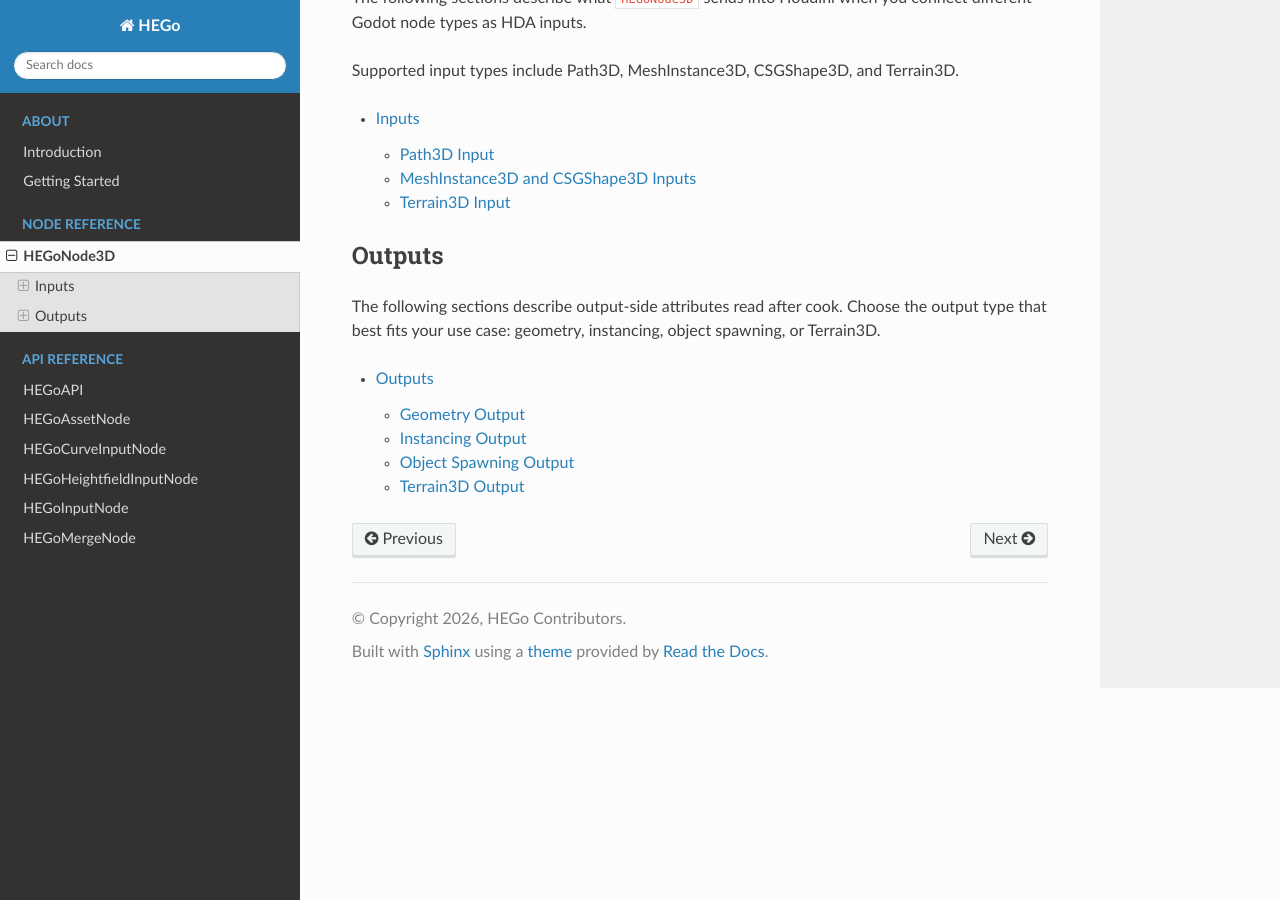
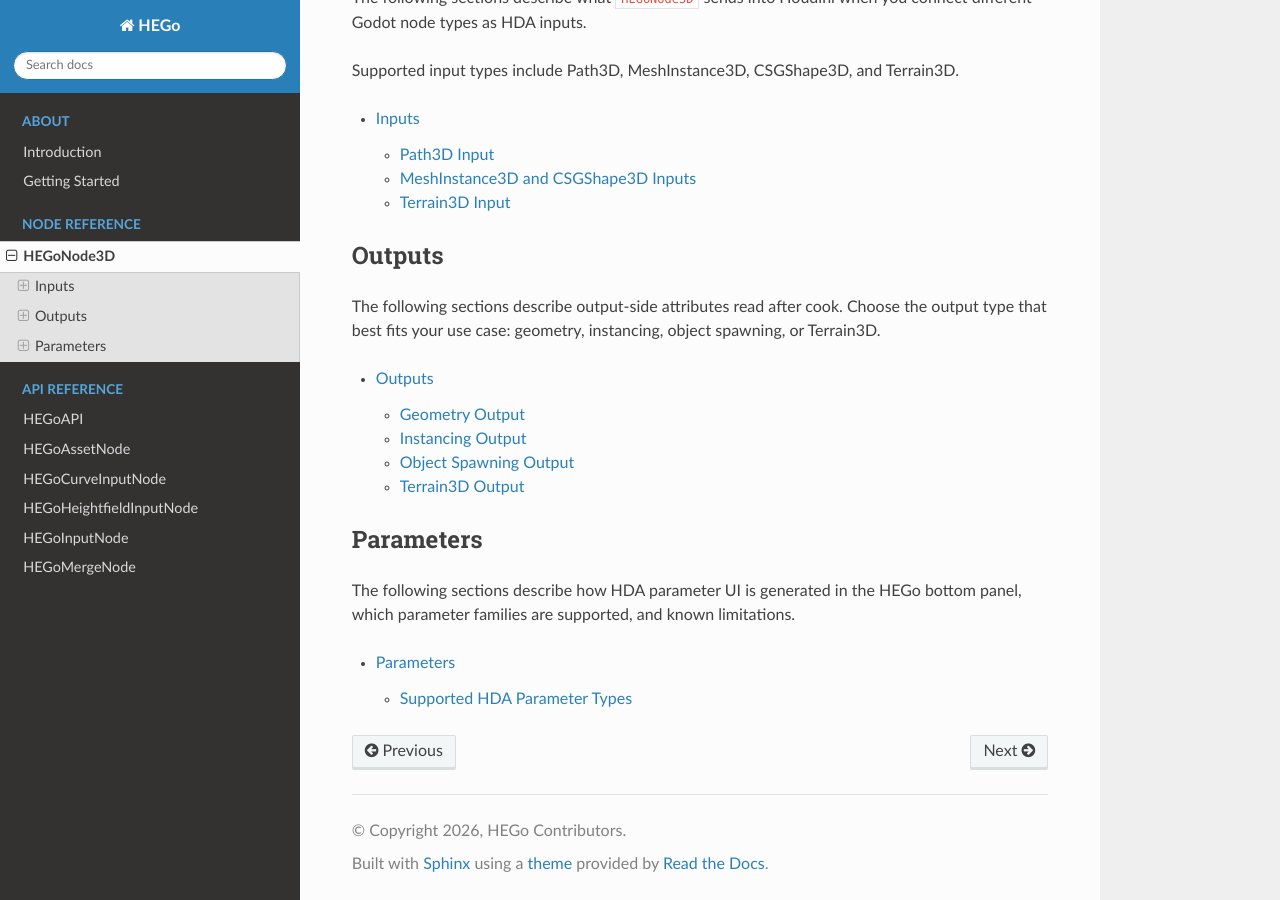
Before and after one commit to peterprickarz/hego, a Sphinx documentation site: the page built from docs/node_reference/hego_node_3d.rst, in a window 1280 px wide and 900 px high, scrolled down 754 px. Built offline with Sphinx 7.4.7 and the Read the Docs theme 3.1.0, drawn with Linux system fonts in a browser that asks for light colours.

Commit message:
Fixed documentation issues + added page for supported parameter UI

```diff
--- a/docs/classes/class_hegoassetnode.rst
+++ b/docs/classes/class_hegoassetnode.rst
@@ -164,7 +164,7 @@
 
 Poll :ref:`HEGoAPI.poll_cook_state()<class_HEGoAPI_method_poll_cook_state>` once per frame to detect completion:
 
-.. code-block:: gdscript
+::
 
     hego_asset_node.cook_async()
     while HEGoAPI.get_singleton().poll_cook_state() > 3:
--- a/docs/node_reference/hego_node_3d.rst
+++ b/docs/node_reference/hego_node_3d.rst
@@ -47,3 +47,14 @@
    :maxdepth: 2
 
    outputs/index
+
+Parameters
+----------
+
+The following sections describe how HDA parameter UI is generated in the HEGo bottom panel,
+which parameter families are supported, and known limitations.
+
+.. toctree::
+   :maxdepth: 2
+
+   parameters/index
--- /dev/null
+++ b/docs/node_reference/parameters/index.rst
@@ -0,0 +1,9 @@
+Parameters
+==========
+
+These pages describe HDA parameter support in the HEGo bottom panel UI.
+
+.. toctree::
+   :maxdepth: 1
+
+   supported_parameter_types
```
Also changed, not shown: docs/classes/class_hegoapi.rst (+40 -40 lines), docs/node_reference/parameters/supported_parameter_types.rst (added, +33 -0 lines).
